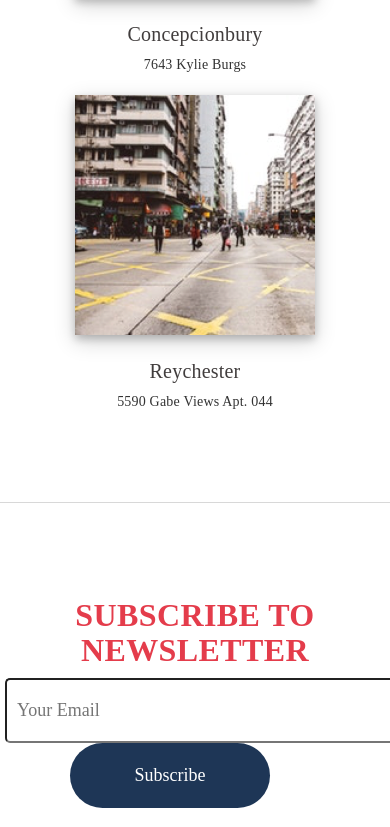
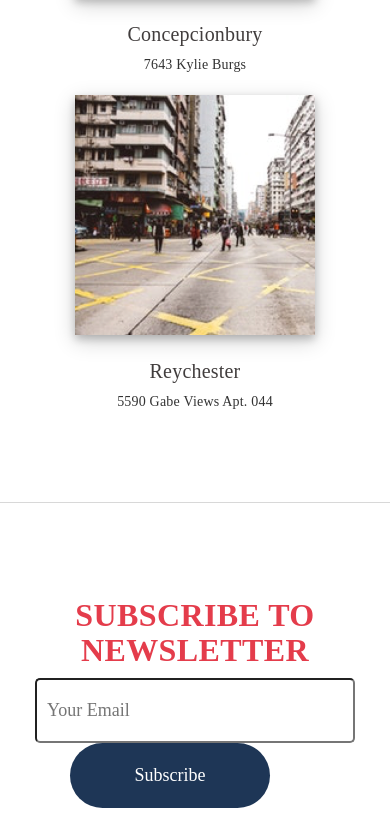
Before and after one commit to jinlin314/reactor, a React (Create React App) app: page /home in a window 390 px wide. Shown: the part 2924-3751 px from the top of the page. Built offline with nearby package versions, Linux system fonts and the light colour scheme.

Commit message:
update media query to improve responsiveness

```diff
--- a/src/Home.css
+++ b/src/Home.css
@@ -98,7 +98,7 @@
 }
 
 .email-input {
-    width: 400px;
+    width: 320px;
     height: 65px;
     border-radius: 5px;
     display: inline-block;
```
